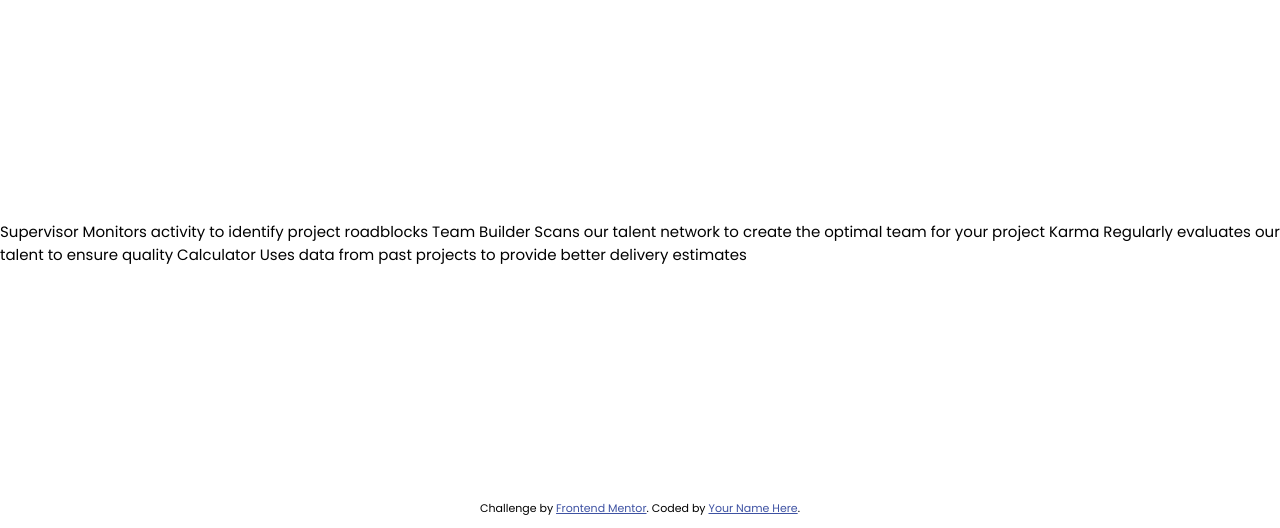
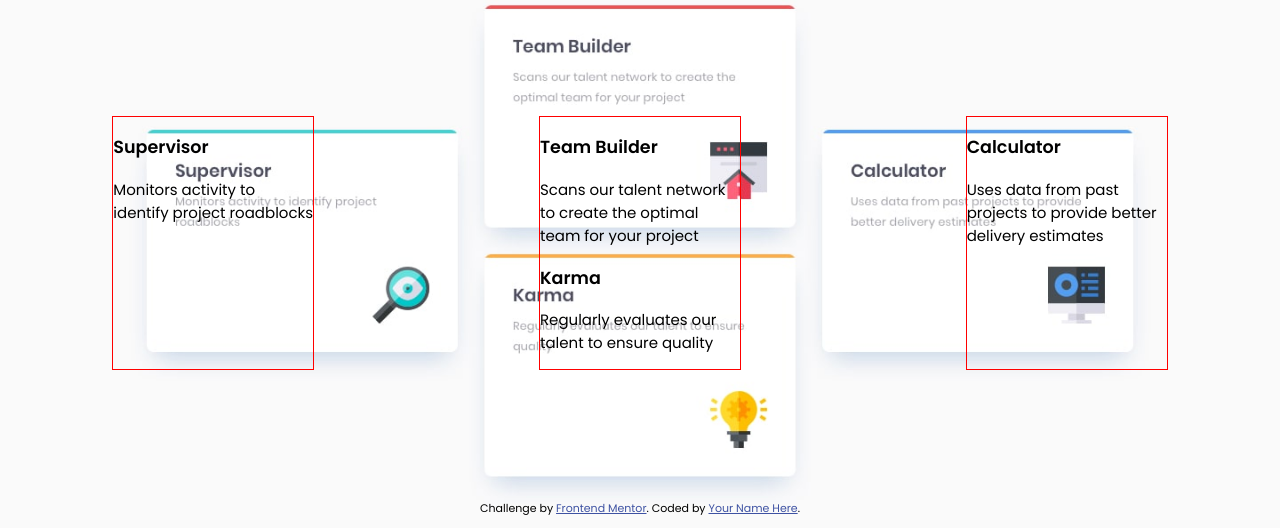
Before and after one commit to LizzardMedeiros/fm_four-card-feature, a plain HTML site: page index.html in a window 1280 px wide. Shown: the part 272-800 px from the top of the page. Drawn offline with Linux system fonts and the light colour scheme.

Commit message:
Style start

```diff
--- a/css/style.css
+++ b/css/style.css
@@ -54,3 +54,14 @@ small {
   margin-top: 15px;
   font-size: 1.01em;
 }
+
+.content {
+  display: flex;
+  justify-content: space-around;
+  width: 100%;
+}
+
+.content .group {
+  border: 1px solid red;
+  width: 200px;
+}
--- a/index.html
+++ b/index.html
@@ -19,7 +19,7 @@
   </style>
 </head>
 <body>
-  <!-- <div class="layout"></div> -->
+  <div class="layout"></div>
 
   <header>
     <h2>
@@ -35,17 +35,49 @@
     </small>
   </header>
 
+  <div class="content">
+    <div class="group">
+      <section>
+        <h3>
           Supervisor
+        </h3>
+        <p>
           Monitors activity to identify project roadblocks
+        </p>
+      </section>
+    </div>
 
+    <div class="group">
+      <section>
+        <h3>
           Team Builder
+        </h3>
+        <p>
           Scans our talent network to create the optimal team for your project
+        </p>
+      </section>
 
+      <section>
+        <h3>
           Karma
+        </h3>
+        <p>
           Regularly evaluates our talent to ensure quality
+        </p>
+      </section>
+    </div>
 
+    <div class="group">
+      <section>
+        <h3>
           Calculator
+        </h3>
+        <p>
           Uses data from past projects to provide better delivery estimates
+        </p>
+      </section>
+    </div>
+  </div>
 
 
   <footer>
```
Lines whose indentation alone changed are shown as unchanged.
